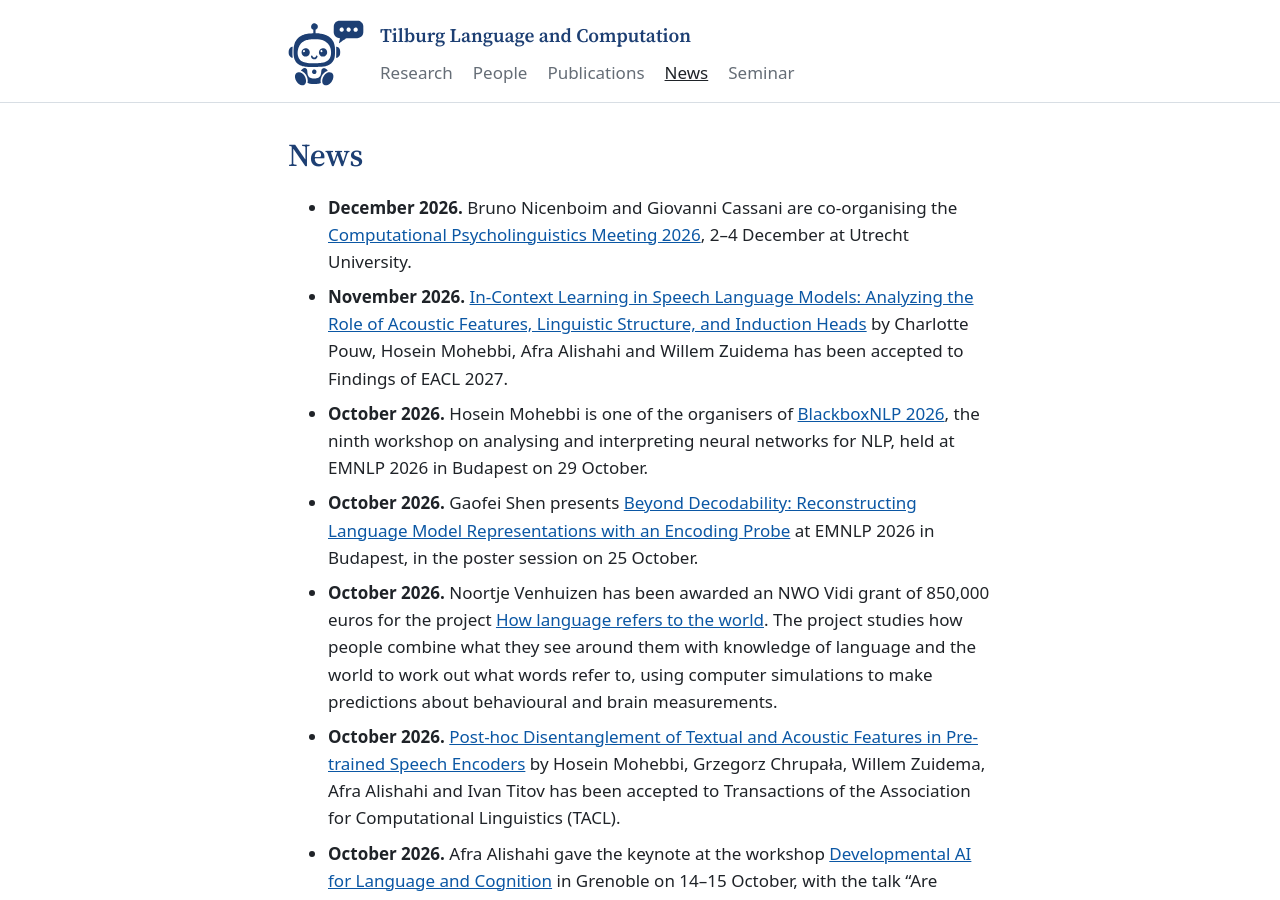
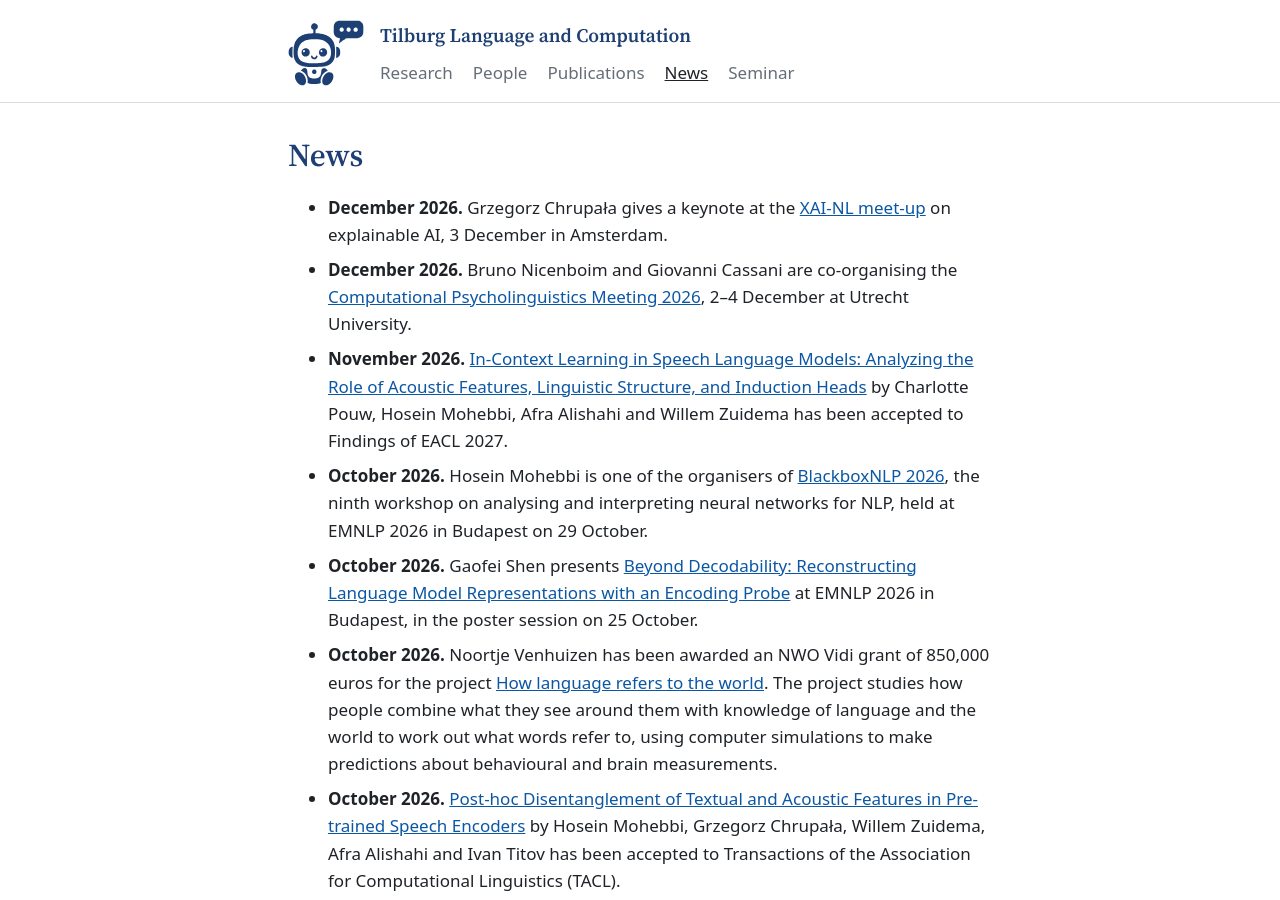
Before and after one commit to tcsai/language-computation, a Jekyll site: the page built from news.md, in a window 1280 px wide and 900 px high. Built offline with Jekyll 4.4.1, drawn with Linux system fonts in a browser that asks for light colours; our own code applies the rules of GitHub Pages for plain Markdown files.

Commit message:
News: Chrupała keynote at XAI-NL meet-up (#6)
* News: Chrupała keynote at XAI-NL meet-up 5

Co-Authored-By: Claude Opus 5.5 <noreply@anthropic.com>
Claude-Session: https://claude.ai/code/session_0198BK2rco4KsmaVXmdsxstS

* News: shorten XAI-NL item

Co-Authored-By: Claude Opus 5.5 <noreply@anthropic.com>
Claude-Session: https://claude.ai/code/session_0198BK2rco4KsmaVXmdsxstS

* News: add title of XAI-NL keynote

Co-Authored-By: Claude Opus 5.5 <noreply@anthropic.com>
Claude-Session: https://claude.ai/code/session_0198BK2rco4KsmaVXmdsxstS

* News: drop title of XAI-NL keynote

Co-Authored-By: Claude Opus 5.5 <noreply@anthropic.com>
Claude-Session: https://claude.ai/code/session_0198BK2rco4KsmaVXmdsxstS

---------

Co-authored-by: Claude <noreply@anthropic.com>

```diff
--- a/news.md
+++ b/news.md
@@ -1,5 +1,8 @@
 # News
 
+- **December 2026.** Grzegorz Chrupała gives a keynote at the
+  [XAI-NL meet-up](https://sites.google.com/view/xai-nl/schedule) on
+  explainable AI, 3 December in Amsterdam.
 - **December 2026.** Bruno Nicenboim and Giovanni Cassani are co-organising the
   [Computational Psycholinguistics Meeting 2026](https://cpl2026.sites.uu.nl/),
   2–4 December at Utrecht University.
```
